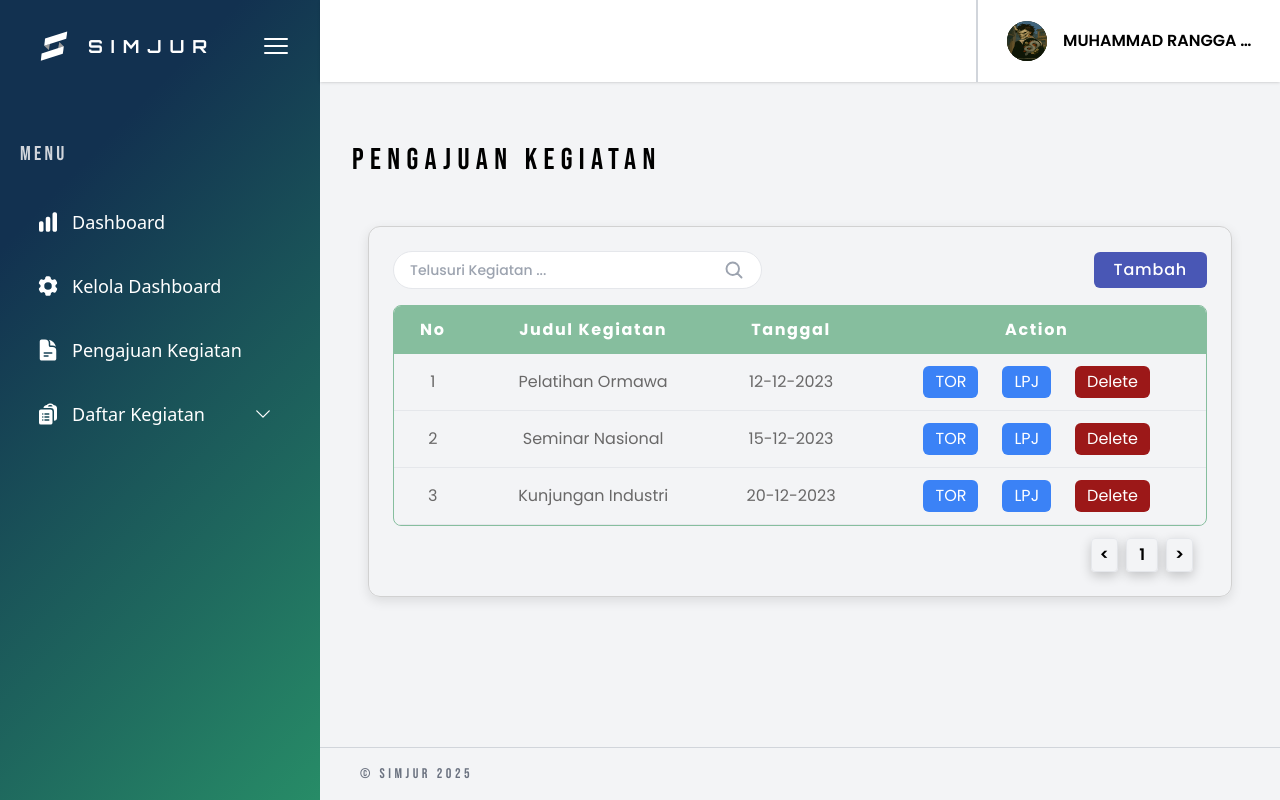
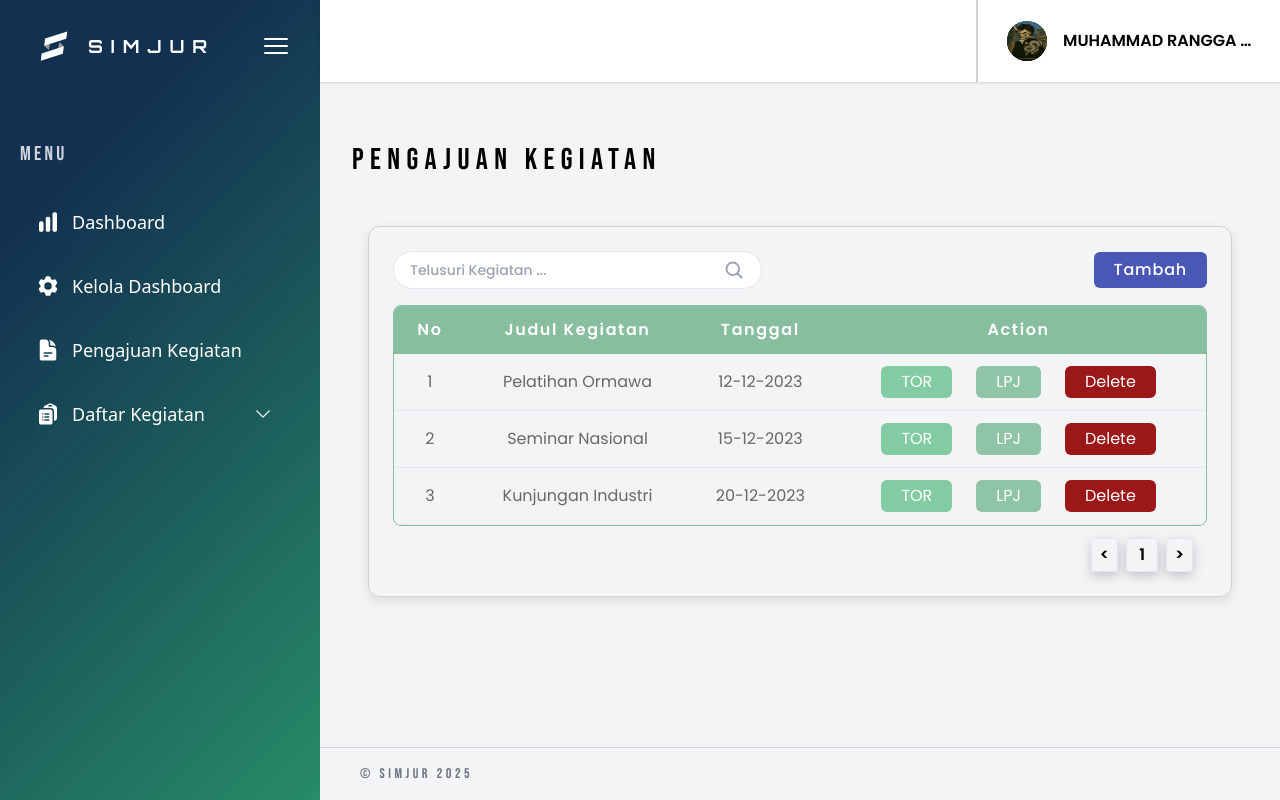
Before and after one commit to 404nugenotfound/simjur, a React (Create React App) app: page /pengajuan in a window 1280 px wide. Built offline with nearby package versions, Linux system fonts and the light colour scheme.

Commit message:
Update 6.4

```diff
--- a/src/pages/DaftarKegiatan.tsx
+++ b/src/pages/DaftarKegiatan.tsx
@@ -63,8 +63,8 @@ const DaftarKegiatan: React.FC = () => {
           {/* Tabel */}
           <div className="border border-[#86BE9E] rounded-lg overflow-hidden font-poppins">
             <table className="w-full text-left">
-              <thead className="bg-[#86BE9E] text-white tracking-[0.1em]">
-                <tr className="text-center">
+              <thead className="bg-[#86BE9E] text-white tracking-[0.1em] font-semibold">
+                <tr className="text-center [&>th]:font-semibold">
                 <th className="px-4 p-3">No</th>
                 <th className="px-4 p-3">Nama</th>
                 <th className="px-4 p-3">Judul Kegiatan</th>
--- a/src/pages/DaftarKegiatanLPJ.tsx
+++ b/src/pages/DaftarKegiatanLPJ.tsx
@@ -63,8 +63,8 @@ const DaftarKegiatanLPJ: React.FC = () => {
           {/* Tabel */}
           <div className="border border-[#86BE9E] rounded-lg overflow-hidden font-poppins">
             <table className="w-full text-left">
-              <thead className="bg-[#86BE9E] text-white tracking-[0.1em]">
-                <tr className="text-center">
+              <thead className="bg-[#86BE9E] text-white tracking-[0.1em] font-semibold">
+                <tr className="text-center [&>th]:font-semibold">
                 <th className="px-4 p-3">No</th>
                 <th className="px-4 p-3">Nama</th>
                 <th className="px-4 p-3">Judul Kegiatan</th>
--- a/src/pages/Detail.tsx
+++ b/src/pages/Detail.tsx
@@ -326,10 +326,6 @@ const UploadTor: React.FC<UploadTorProps> = ({ mode = "TOR" }) => {
             )}
           </div>
         </div>
-
-        <p className="mt-4 text-xs text-gray-500">
-          © SIMJUR {new Date().getFullYear()}
-        </p>
       </div>
     </Layout>
   );
--- a/src/pages/PengajuanKegiatan.tsx
+++ b/src/pages/PengajuanKegiatan.tsx
@@ -93,7 +93,7 @@ const PengajuanKegiatan: React.FC<PengajuanProps> = ({ mode, setMode }) => {
         <div className="border border-[#86BE9E] rounded-lg overflow-hidden font-poppins">
           <table className="w-full text-left">
             <thead className="bg-[#86BE9E] tracking-[0.1em] text-center text-white font-semibold">
-              <tr>
+              <tr className="[&>th]:font-semibold">
                 <th className="px-4 p-3">No</th>
                 <th className="px-4 p-3">Judul Kegiatan</th>
                 <th className="px-4 p-3">Tanggal</th>
@@ -120,20 +120,20 @@ const PengajuanKegiatan: React.FC<PengajuanProps> = ({ mode, setMode }) => {
                     <td className="p-3">
                       <button
                         onClick={() => navigate("/detail")}
-                        className="px-3 py-1 bg-blue-500 text-white rounded-md mr-6"
+                        className="px-5 py-1 bg-[#83CBA2] text-white rounded-md mr-6"
                       >
                         TOR
                       </button>
 
                       <button
                         onClick={() => navigate("/detail")}
-                        className="px-3 py-1 bg-blue-500 text-white rounded-md mr-6"
+                        className="px-5 py-1 bg-[#8FC5A6] text-white rounded-md mr-6"
                       >
                         LPJ
                       </button>
                       <button
                         onClick={() => navigate("/detail")}
-                        className="px-3 py-1 bg-[#9C1818] text-white rounded-md"
+                        className="px-5 py-1 bg-[#9C1818] text-white rounded-md"
                       >
                         Delete
                       </button>
```
